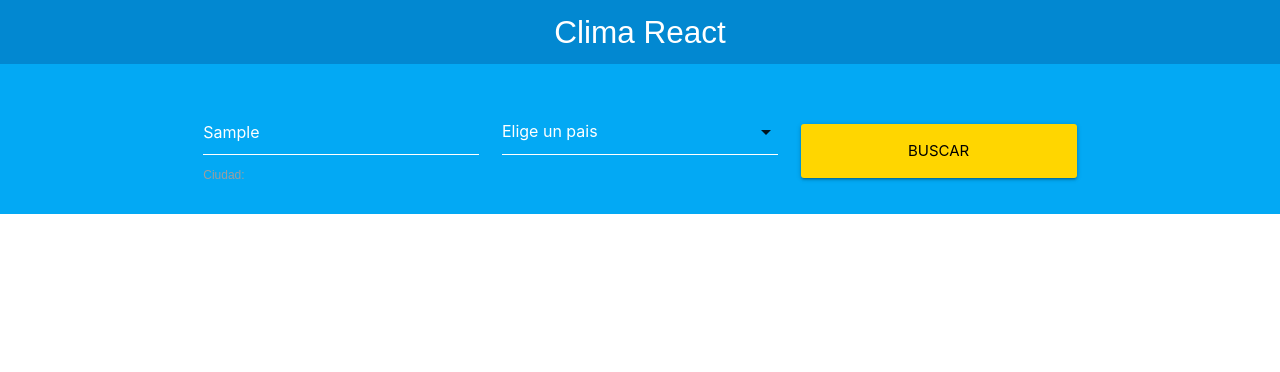
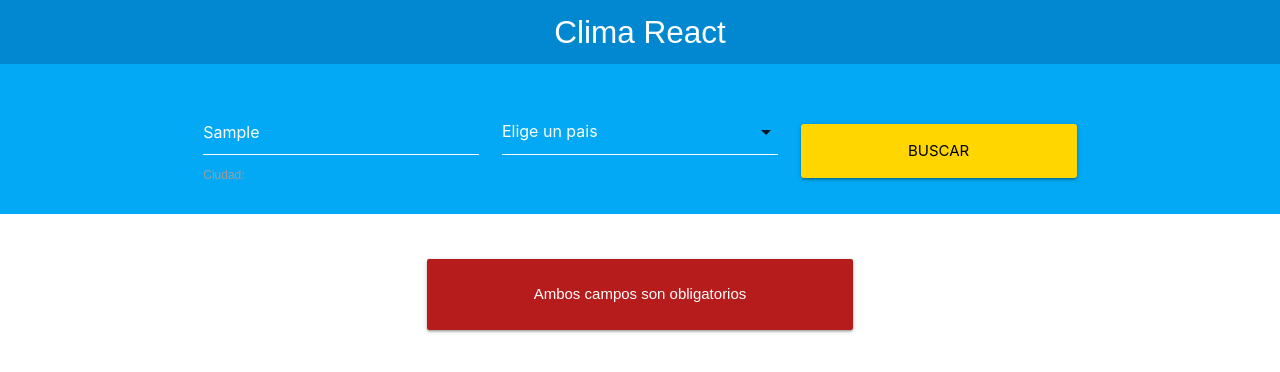
Before and after one commit to MarceLlanos/climaReact, a React (Create React App) app: page / in a window 1280 px wide. Both pictures are taken after typing "Sample" into the empty fields and a click on the input "Buscar". Shown: the top 372 px of the page. Built offline with nearby package versions, Linux system fonts and the light colour scheme.

Commit message:
Se aniadio el componente Error.js siendo un componente diverso que se puede usar para cualquier error en el sistema, se mostro un componente condicional

```diff
--- a/src/App.js
+++ b/src/App.js
@@ -1,27 +1,36 @@
 import React,{Component} from 'react';
 import Header from './components/Header';
 import Formulario from './components/Formulario';
+import Error from './components/Error';
 
 class App extends Component {
 
 	state = {
-		error : false
+		error : ''
 	}
 
 	componentDidMount() {
 		this.setState({
-			error : true
+			error : false
 		})
 	}
 
 	datosConsulta = respuesta => {
 		if(respuesta.ciudad === '' || respuesta.pais === ''){
-			console.log('Hay un campo vacio')
+			this.setState({error: true});
 		}else{
 			console.log('Todos los campos estan correctamente llenos');
 		}
 	}
   render() {
+		const error = this.state.error;
+		let resultado;
+
+
+		if(error){
+			resultado = <Error mensaje = 'Ambos campos son obligatorios'/>
+		}
+
 		return (
 			<div className="app">
 				<Header
@@ -30,6 +39,7 @@
 				<Formulario
 					datosConsulta = {this.datosConsulta}
 				/>
+				{resultado}
 			</div>
 		);
 	}
--- /dev/null
+++ b/src/components/Error.js
@@ -0,0 +1,17 @@
+import React from 'react'
+
+const Error = (props) => {
+  return (
+    <div className = "container">
+      <div className = "row">
+				<div className = "col s12 m6 offset-m3">
+					<div className = "card-panel red darken-4 error">
+						{props.mensaje}
+					</div>
+				</div>
+      </div>
+    </div>
+   );
+}
+
+export default Error;
--- a/src/components/Formulario.js
+++ b/src/components/Formulario.js
@@ -4,7 +4,7 @@
 
   //Crear los refs
   ciudadRef = React.createRef();
-  paisRef =React.createRef();
+  paisRef = React.createRef();
 
   buscarClima = (e) => {
     e.preventDefault();
@@ -16,7 +16,8 @@
     }
 
     // enviar por props
-    this.props.datosConsulta(respuesta)
+    this.props.datosConsulta(respuesta);
+
     // opcional resetar el formulario
 
   }
@@ -31,7 +32,7 @@
                 <label htmlFor = "ciudad" >Ciudad:</label>
               </div>
               <div className = "input-file col s12 m8 l4 offset-m2">
-                <select ref = {this.paisRef} >
+                <select ref = {this.paisRef} id = 'pais'>
                   <option value = "" defaultValue>Elige un pais</option>
                   <option value = "AR">Argentina</option>
                   <option value = "CO" >Colombia</option>
@@ -42,7 +43,7 @@
                   <option value = "PE" >Peru</option>
                   <option value = "BO" >Bolivia</option>
                 </select>
-                <label htmlFor= "pais">Pais: </label>
+                <label htmlFor= "pais" >Pais: </label>
               </div>
               <div className = "input-field col s12 m8 l4 buscador">
                 <input type = "submit" className = "waves-effect waves-light btn-large yellow accent-4" value = "Buscar"/>
```
